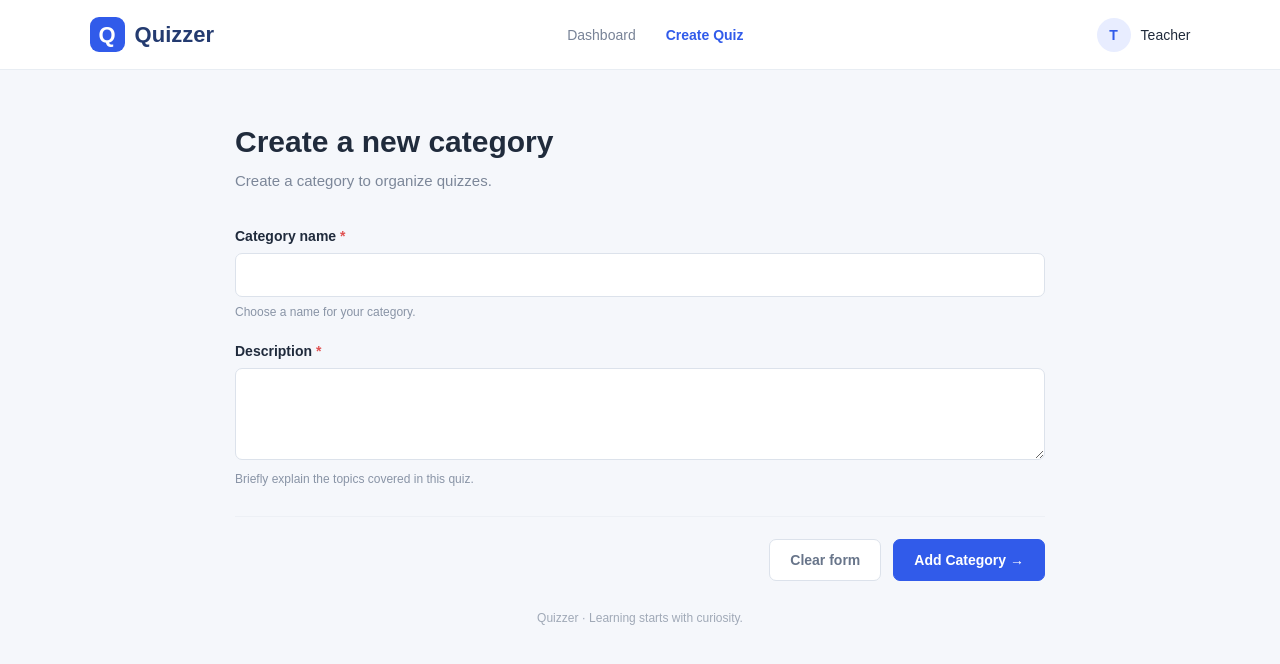
After one commit to the-one-team-1/Quizzer, a Spring Boot app: page /add-category in a window 1280 px wide. The commit adds this page. Shown: the top 664 px of the page. Run offline with Spring Boot 4, Linux system fonts and the light colour scheme.

Commit message:
add quiz categories

```diff
--- a/pom.xml
+++ b/pom.xml
@@ -54,6 +54,10 @@
         </dependency>
         <dependency>
             <groupId>org.springframework.boot</groupId>
+            <artifactId>spring-boot-starter-data-rest</artifactId>
+        </dependency>
+        <dependency>
+            <groupId>org.springframework.boot</groupId>
             <artifactId>spring-boot-starter-thymeleaf</artifactId>
         </dependency>
         <dependency>
--- /dev/null
+++ b/src/main/java/fi/haaga_helia/quizzer/controller/CategoryController.java
@@ -0,0 +1,43 @@
+package fi.haaga_helia.quizzer.controller;
+
+import java.util.ArrayList;
+import java.util.List;
+
+import org.springframework.stereotype.Controller;
+import org.springframework.ui.Model;
+import org.springframework.web.bind.annotation.GetMapping;
+import org.springframework.web.bind.annotation.ModelAttribute;
+import org.springframework.web.bind.annotation.PostMapping;
+
+import fi.haaga_helia.quizzer.model.Category;
+import fi.haaga_helia.quizzer.repository.CategoryRepository;
+
+@Controller
+public class CategoryController {
+
+    private final CategoryRepository categoryRepository;
+
+    public CategoryController(CategoryRepository categoryRepository) {
+        this.categoryRepository = categoryRepository;
+    }
+
+    @GetMapping("/categories")
+    public String showCategories(Model model) {
+        List<Category> categories = new ArrayList<>();
+        categoryRepository.findAll().forEach(categories::add);
+        model.addAttribute("categories", categories);
+        return "categories";
+    }
+
+    @GetMapping("/add-category")
+    public String showAddCategoryForm(Model model) {
+        model.addAttribute("category", new Category());
+        return "add-category";
+    }
+
+    @PostMapping("/save_category")
+    public String saveCategory(@ModelAttribute("category") Category category) {
+        categoryRepository.save(category);
+        return "redirect:/categories";
+    }
+}
--- a/src/main/java/fi/haaga_helia/quizzer/domain/CourseCode.java
+++ /dev/null
@@ -1,5 +0,0 @@
-package fi.haaga_helia.quizzer.domain;
-
-public class CourseCode {
-
-}
--- a/src/main/java/fi/haaga_helia/quizzer/domain/CourseCodeRepository.java
+++ /dev/null
@@ -1,5 +0,0 @@
-package fi.haaga_helia.quizzer.domain;
-
-public class CourseCodeRepository {
-
-}
--- /dev/null
+++ b/src/main/resources/templates/add-category.html
@@ -0,0 +1,122 @@
+<!DOCTYPE html>
+<html lang="en" xmlns:th="http://www.thymeleaf.org">
+
+<head>
+    <meta charset="UTF-8">
+    <meta name="viewport" content="width=device-width, initial-scale=1.0">
+
+    <title>Create Category | Quizzer</title>
+
+    <link rel="stylesheet" th:href="@{/css/style.css}">
+</head>
+
+<body>
+
+    <!-- Navigation -->
+    <header class="navbar">
+
+        <div class="brand">
+            <span class="brand-icon">Q</span>
+            <span>Quizzer</span>
+        </div>
+
+        <nav>
+            <a th:href="@{/}" class="nav-link">Dashboard</a>
+            <a th:href="@{/quizzes/new}" class="nav-link active">Create Quiz</a>
+        </nav>
+
+        <div class="user-profile">
+            <span class="avatar">T</span>
+            <span>Teacher</span>
+        </div>
+
+    </header>
+
+
+    <!-- Main Content -->
+    <main class="page-container">
+
+        <!-- Page Heading -->
+        <div class="page-heading">
+
+            <h1>Create a new category</h1>
+
+            <p class="subtitle">
+                Create a category to organize quizzes.
+            </p>
+
+        </div>
+
+
+        <!-- Success Message -->
+        <div th:if="${param.success}" class="success-message">
+            Category successfully saved!
+        </div>
+
+
+        <!-- Category Form -->
+        <form th:action="@{/save_category}" th:object="${category}" method="post">
+
+
+            <!-- Category Name -->
+            <div class="form-group">
+
+                <label for="name">
+                    Category name <span>*</span>
+                </label>
+
+                <input type="text" id="name" th:field="*{name}" required>
+
+                <small>
+                    Choose a name for your category.
+                </small>
+
+            </div>
+
+
+            <!-- Description -->
+            <div class="form-group">
+
+                <label for="description">
+                    Description <span>*</span>
+                </label>
+
+                <textarea id="description"
+                th:field="*{description}"
+                rows="4"
+                required
+                >
+                </textarea>
+
+                <small>
+                    Briefly explain the topics covered in this quiz.
+                </small>
+
+            </div>
+
+            <!-- Form Buttons -->
+            <div class="form-actions">
+
+                <button type="reset" class="cancel-button">
+                    Clear form
+                </button>
+
+                <button type="submit" class="submit-button">
+                    Add Category <span>→</span>
+                </button>
+
+            </div>
+
+        </form>
+
+
+        <!-- Footer -->
+        <p class="footer-note">
+            Quizzer · Learning starts with curiosity.
+        </p>
+
+    </main>
+
+</body>
+
+</html>
```
Also changed, not shown: src/main/java/fi/haaga_helia/quizzer/controller/QuizPageController.java (+28 -5 lines), src/main/java/fi/haaga_helia/quizzer/model/Category.java (added, +58 -0 lines), src/main/java/fi/haaga_helia/quizzer/model/Quiz.java (+25 -0 lines), src/main/java/fi/haaga_helia/quizzer/repository/CategoryRepository.java (added, +12 -0 lines), src/main/resources/templates/add-quiz.html (+22 -0 lines), src/main/resources/templates/categories.html (added, +83 -0 lines), src/main/resources/templates/edit-quiz.html (+23 -0 lines), src/main/resources/templates/teacher-dashboard.html (+12 -4 lines).
